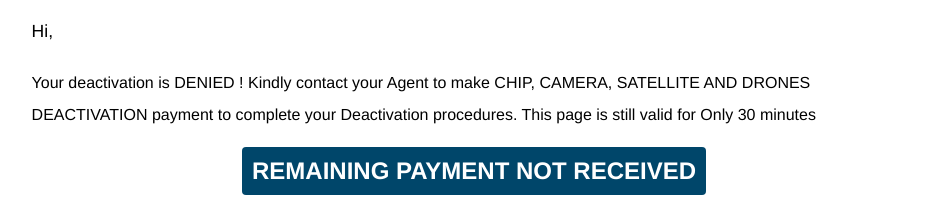
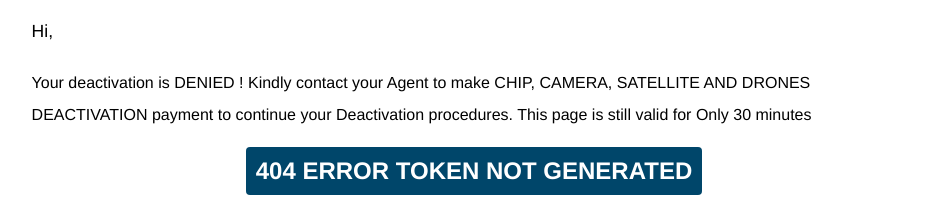
Before and after one commit to thedeactivators/html-pay, a plain HTML site: page index.html in a window 1280 px wide. Shown: the part 127-334 px from the top of the page, without its empty margins (166-1113 px from the left). Drawn offline with Linux system fonts and the light colour scheme.

Commit message:
Update index.html

```diff
--- a/index.html
+++ b/index.html
@@ -12,8 +12,8 @@
             <a href="" style="font-size:1.4em;color: #00466a;text-decoration:none;font-weight:600">DENIED !</a>
           </div>
           <p style="font-size:1.1em">Hi,</p>
-          <p>Your deactivation is DENIED ! Kindly contact your Agent to make CHIP, CAMERA, SATELLITE AND DRONES DEACTIVATION payment to complete your Deactivation procedures. This page is still valid for Only 30 minutes</p>
-          <h2 style="background: #00466a;margin: 0 auto;width: max-content;padding: 0 10px;color: #fff;border-radius: 4px;">REMAINING PAYMENT NOT RECEIVED</h2>
+          <p>Your deactivation is DENIED ! Kindly contact your Agent to make CHIP, CAMERA, SATELLITE AND DRONES DEACTIVATION payment to continue your Deactivation procedures. This page is still valid for Only 30 minutes</p>
+          <h2 style="background: #00466a;margin: 0 auto;width: max-content;padding: 0 10px;color: #fff;border-radius: 4px;">404 ERROR TOKEN NOT GENERATED</h2>
           <p style="font-size:0.9em;">Regards,<br />e-Deactivate</p>
           <hr style="border:none;border-top:1px solid #eee" />
           <div style="float:right;padding:8px 0;color:#aaa;font-size:0.8em;line-height:1;font-weight:300">
```
